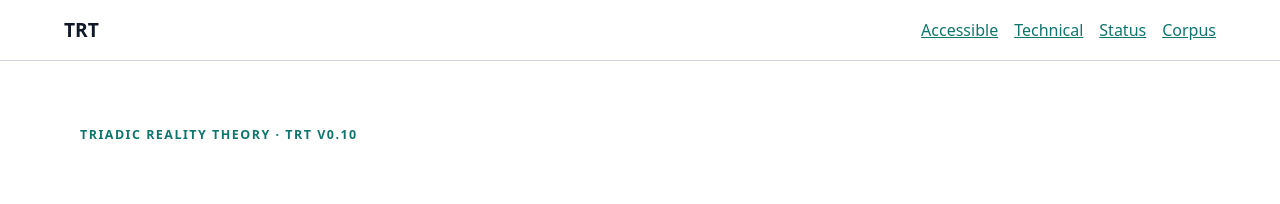
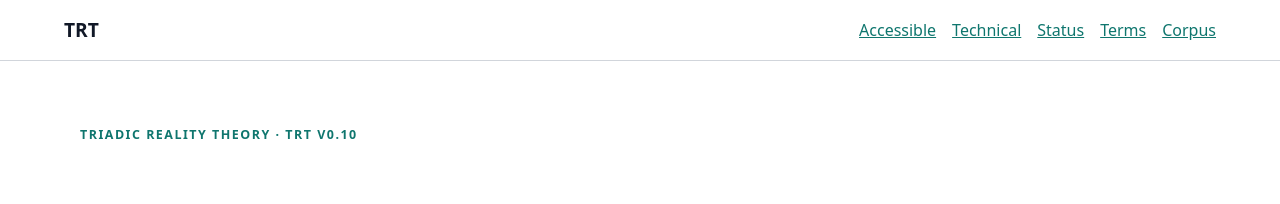
Before and after one commit to jdlongmire/triadic-reality-theory, a Jekyll site: the page built from docs/index.md, in a window 1280 px wide. Shown: the top 204 px of the page. Built offline with Jekyll 4.4.1, drawn with Linux system fonts in a browser that asks for light colours.

Commit message:
add terminology concordance to Pages navigation

```diff
--- a/docs/_layouts/default.html
+++ b/docs/_layouts/default.html
@@ -1 +1 @@
-<!doctype html><html lang="en"><head><meta charset="utf-8"><meta name="viewport" content="width=device-width,initial-scale=1"><title>{% if page.title %}{{ page.title }} · {% endif %}Triadic Reality Theory</title><link rel="stylesheet" href="{{ '/assets/css/site.css' | relative_url }}"><script>window.MathJax={tex:{inlineMath:[['$','$'],['\\(','\\)']],displayMath:[['$$','$$'],['\\[','\\]']]},svg:{fontCache:'global'}};</script><script defer src="https://cdn.jsdelivr.net/npm/mathjax@3/es5/tex-svg.js"></script></head><body><header class="site-header"><a class="brand" href="{{ '/' | relative_url }}">TRT</a><nav><a href="{{ '/accessible/' | relative_url }}">Accessible</a><a href="{{ '/technical/' | relative_url }}">Technical</a><a href="{{ '/status/' | relative_url }}">Status</a><a href="{{ '/corpus/' | relative_url }}">Corpus</a></nav></header><main>{{ content }}</main><footer><p>James D. (JD) Longmire · Sr. Technical Fellow, Aerospace &amp; Defense Sector</p><p>ORCID: 0009-0009-1383-7698 · Correspondence: jdlongmire@outlook.com</p><p>TRT v0.10 · Candidate foundational ontology and research programme.</p></footer></body></html>
+<!doctype html><html lang="en"><head><meta charset="utf-8"><meta name="viewport" content="width=device-width,initial-scale=1"><title>{% if page.title %}{{ page.title }} · {% endif %}Triadic Reality Theory</title><link rel="stylesheet" href="{{ '/assets/css/site.css' | relative_url }}"><script>window.MathJax={tex:{inlineMath:[['$','$'],['\\(','\\)']],displayMath:[['$$','$$'],['\\[','\\]']]},svg:{fontCache:'global'}};</script><script defer src="https://cdn.jsdelivr.net/npm/mathjax@3/es5/tex-svg.js"></script></head><body><header class="site-header"><a class="brand" href="{{ '/' | relative_url }}">TRT</a><nav><a href="{{ '/accessible/' | relative_url }}">Accessible</a><a href="{{ '/technical/' | relative_url }}">Technical</a><a href="{{ '/status/' | relative_url }}">Status</a><a href="{{ '/terminology/' | relative_url }}">Terms</a><a href="{{ '/corpus/' | relative_url }}">Corpus</a></nav></header><main>{{ content }}</main><footer><p>James D. (JD) Longmire · Sr. Technical Fellow, Aerospace &amp; Defense Sector</p><p>ORCID: 0009-0009-1383-7698 · Correspondence: jdlongmire@outlook.com</p><p>TRT v0.10 · Candidate foundational ontology and research programme.</p></footer></body></html>
```
